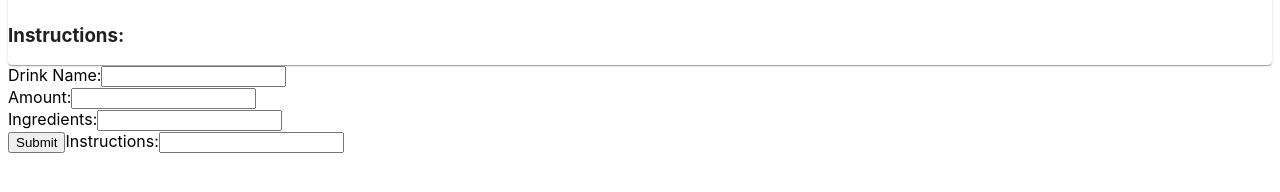
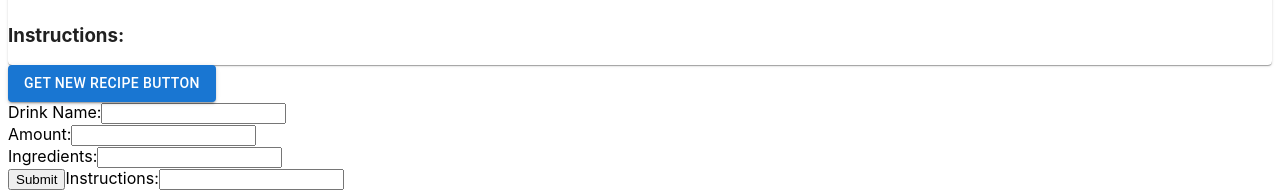
Before and after one commit to FBManley/my-appa, a React (Create React App) app: page /recipe/new in a window 1280 px wide. Shown: the part 262-454 px from the top of the page. Built offline with nearby package versions, Linux system fonts and the light colour scheme; no server answers.

Commit message:
refactoring state for form

```diff
--- a/src/element/CocktailCard.js
+++ b/src/element/CocktailCard.js
@@ -1,7 +1,6 @@
 import React from 'react'
 import Button from '@mui/material/Button';
 import Card from '@mui/material/Card';
-import { Link } from 'react-router-dom';
 
  const CocktailCard = ({drinks}) => {
     const {
@@ -27,8 +26,6 @@ import { Link } from 'react-router-dom';
       <h2>Ingredients: {strIngredient1} {strMeasure1}, {strIngredient2} {strMeasure2}, {strIngredient3} {strMeasure3}, {strIngredient4} {strMeasure4}, {strIngredient5} {strMeasure5}</h2>
       <h2>Glass: {strGlass}</h2>
       <h3>Instructions: {strInstructions}</h3>
-      {/* <Link to={'/recipe/new'}><Button variant="contained">Find New Recipe</Button> </Link> */}
-      {/* onClick for this button- state/fetch coming from form parent  */}
     </div>
     </Card>
   )
--- a/src/element/RecipeForm.js
+++ b/src/element/RecipeForm.js
@@ -1,7 +1,7 @@
 import React, { useState, useEffect} from 'react';
 import CocktailCard from './CocktailCard'
 import Card from '@mui/material/Card';
-
+import Button from '@mui/material/Button';
 const RecipeForm = () => {
   const [newrecipe, setnewRecipe] = useState([{
       name: '',
@@ -41,7 +41,6 @@ const RecipeForm = () => {
     fetch('https://www.thecocktaildb.com/api/json/v1/1/random.php')
     .then(r => r.json())
     .then(data => {
-      // console.log(data)
       setCocktail({
         strDrink: data.drinks[0].strDrink,
         strGlass: data.drinks[0].strGlass,
@@ -59,12 +58,15 @@ const RecipeForm = () => {
         strDrinkThumb: data.drinks[0].strDrinkThumb
       })
     })
-  }, [])
+  }, []) //different array here to allow for another call to this fetch instead ONLY on load
 
 //e=change , e.target is the input field above syntax lets me have only one handle despite having 2+ input fields
   return (
    <div>
     <Card><CocktailCard drinks={cocktail}/></Card>
+    <Button variant="contained"
+    //re-fetch or re-render state to get new recipe- can it be seperate from form to use multiple recipes for an idea?
+    >get new recipe button</Button>
     <form onSubmit={handleSubmit}>
       <lable for="name">Drink Name:</lable>
       <input name="name" onChange={handleChange} type="text" /><br/>
```
Also changed, not shown: 1 other file (tests, documents, lock files or other folders).
